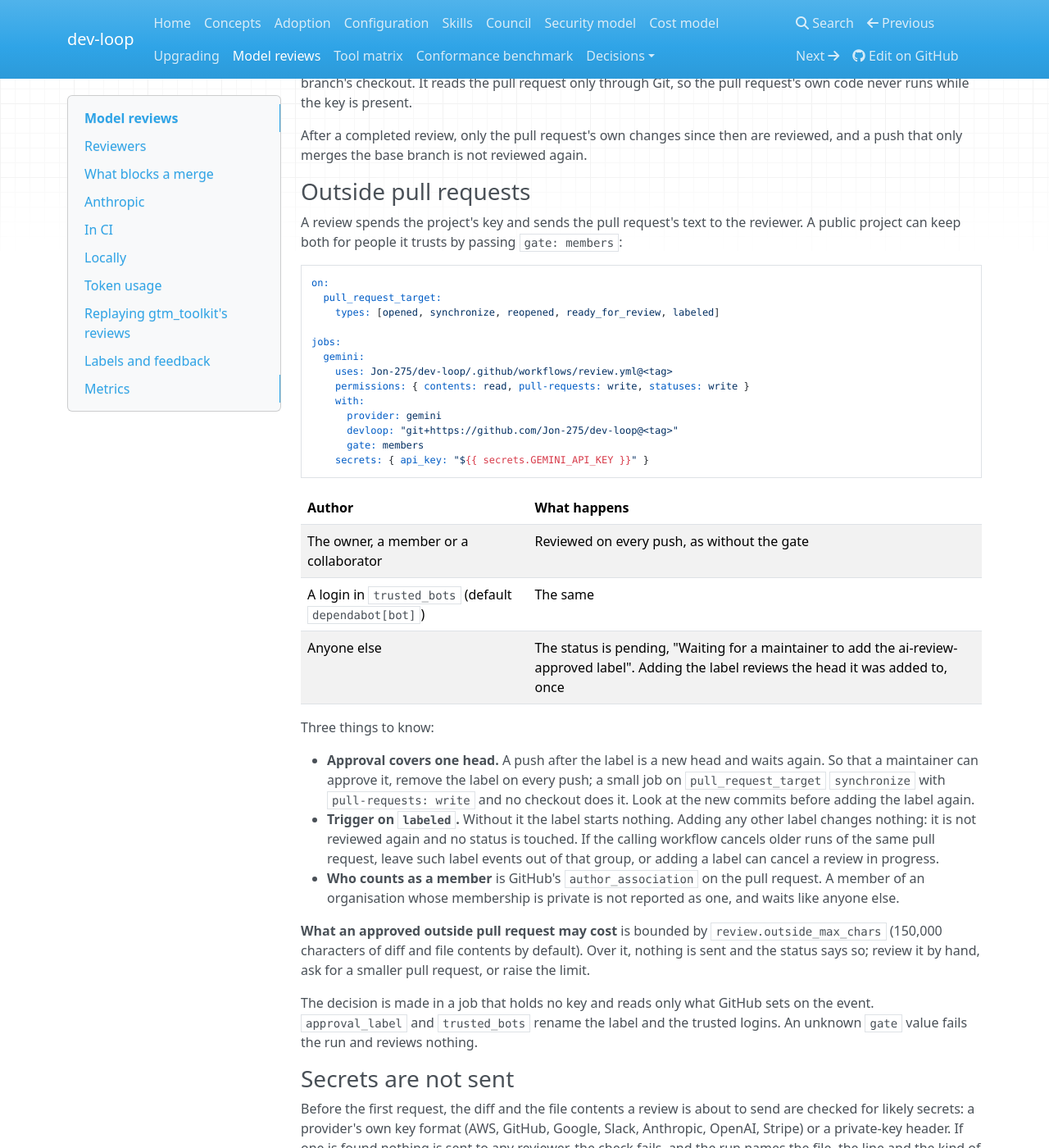
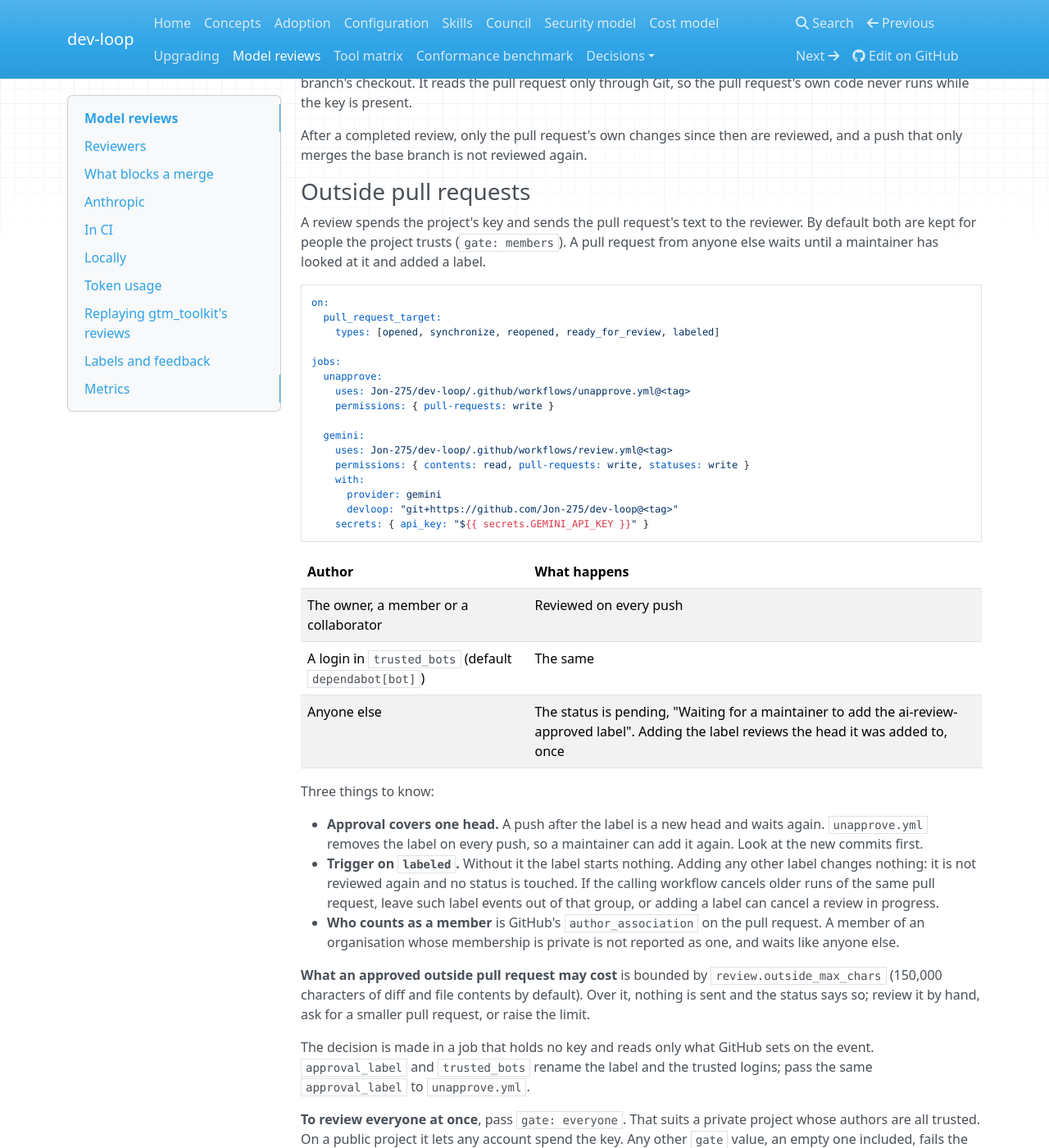
Before and after one commit to Jon-275/dev-loop, an MkDocs documentation site: the page built from docs/review.md, in a window 1280 px wide and 1400 px high, scrolled down 1111 px. Shown: the whole window at 82% size. Built offline with MkDocs 1.6.1, drawn with Linux system fonts in a browser that asks for light colours; nearby versions of some CDN libraries; some of the changed text lies outside the part shown.

Commit message:
feat!: the review gate defaults to members, and a shared job removes the approval label on a push

````diff
--- a/docs/review.md
+++ b/docs/review.md
@@ -61,8 +61,9 @@ and a push that only merges the base branch is not reviewed again.
 
 ### Outside pull requests
 
-A review spends the project's key and sends the pull request's text to the reviewer. A
-public project can keep both for people it trusts by passing `gate: members`:
+A review spends the project's key and sends the pull request's text to the reviewer. By
+default both are kept for people the project trusts (`gate: members`). A pull request
+from anyone else waits until a maintainer has looked at it and added a label.
 
 ```yaml
 on:
@@ -70,28 +71,30 @@ on:
     types: [opened, synchronize, reopened, ready_for_review, labeled]
 
 jobs:
+  unapprove:
+    uses: Jon-275/dev-loop/.github/workflows/unapprove.yml@<tag>
+    permissions: { pull-requests: write }
+
   gemini:
     uses: Jon-275/dev-loop/.github/workflows/review.yml@<tag>
     permissions: { contents: read, pull-requests: write, statuses: write }
     with:
       provider: gemini
       devloop: "git+https://github.com/Jon-275/dev-loop@<tag>"
-      gate: members
     secrets: { api_key: "${{ secrets.GEMINI_API_KEY }}" }
 ```
 
 | Author | What happens |
 |---|---|
-| The owner, a member or a collaborator | Reviewed on every push, as without the gate |
+| The owner, a member or a collaborator | Reviewed on every push |
 | A login in `trusted_bots` (default `dependabot[bot]`) | The same |
 | Anyone else | The status is pending, "Waiting for a maintainer to add the ai-review-approved label". Adding the label reviews the head it was added to, once |
 
 Three things to know:
 
-- **Approval covers one head.** A push after the label is a new head and waits again. So
-  that a maintainer can approve it, remove the label on every push; a small job on
-  `pull_request_target` `synchronize` with `pull-requests: write` and no checkout does it.
-  Look at the new commits before adding the label again.
+- **Approval covers one head.** A push after the label is a new head and waits again.
+  `unapprove.yml` removes the label on every push, so a maintainer can add it again.
+  Look at the new commits first.
 - **Trigger on `labeled`.** Without it the label starts nothing. Adding any other label
   changes nothing: it is not reviewed again and no status is touched. If the calling
   workflow cancels older runs of the same pull request, leave such label events out of
@@ -106,8 +109,12 @@ Over it, nothing is sent and the status says so; review it by hand, ask for a sm
 pull request, or raise the limit.
 
 The decision is made in a job that holds no key and reads only what GitHub sets on the
-event. `approval_label` and `trusted_bots` rename the label and the trusted logins. An
-unknown `gate` value fails the run and reviews nothing.
+event. `approval_label` and `trusted_bots` rename the label and the trusted logins; pass
+the same `approval_label` to `unapprove.yml`.
+
+**To review everyone at once**, pass `gate: everyone`. That suits a private project
+whose authors are all trusted. On a public project it lets any account spend the key.
+Any other `gate` value, an empty one included, fails the run and reviews nothing.
 
 ### Secrets are not sent
 
````
Also changed, not shown: changes/gate-default-members.breaking.md (added, +1 -0 lines), changes/unapprove-workflow.added.md (added, +1 -0 lines), 5 other files.
